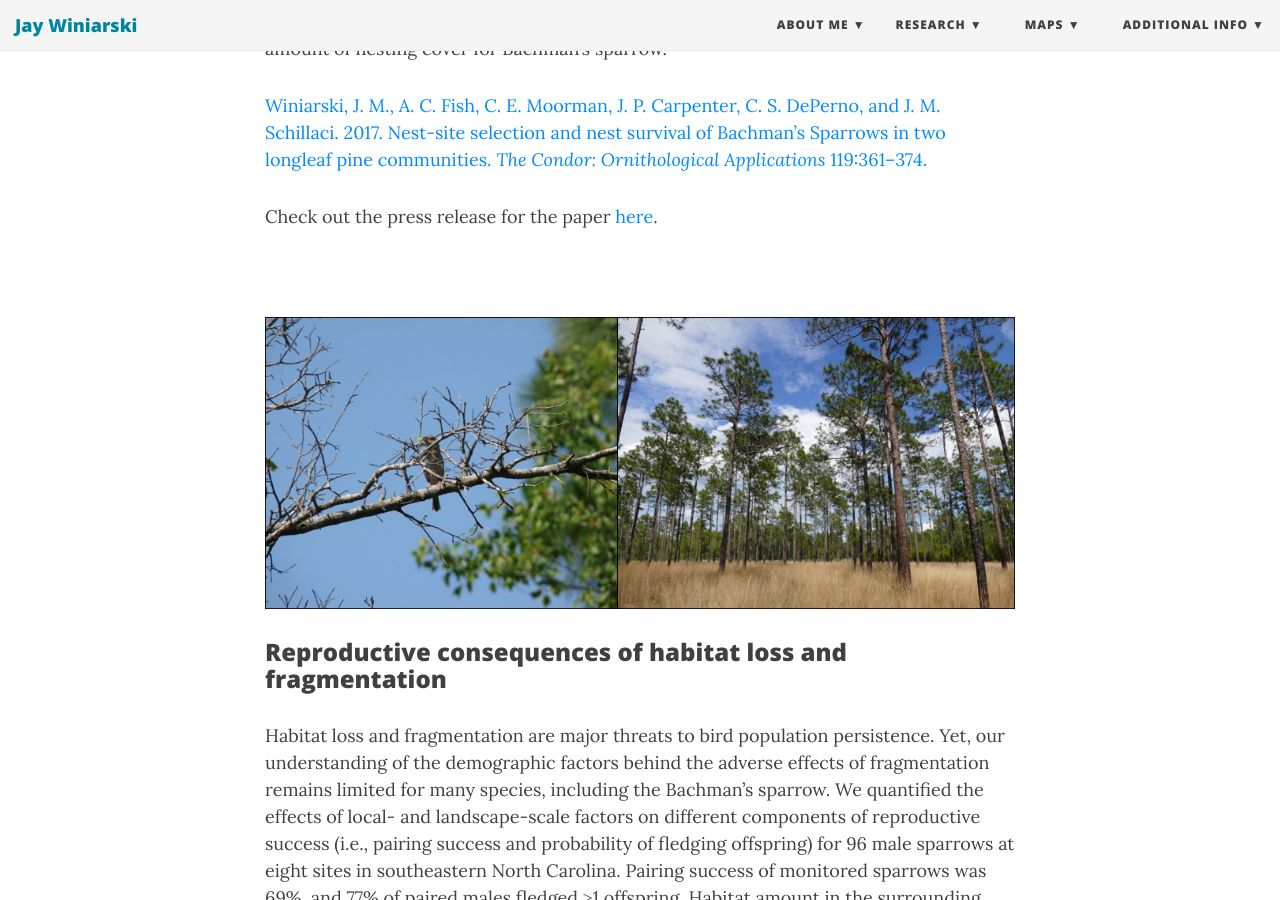
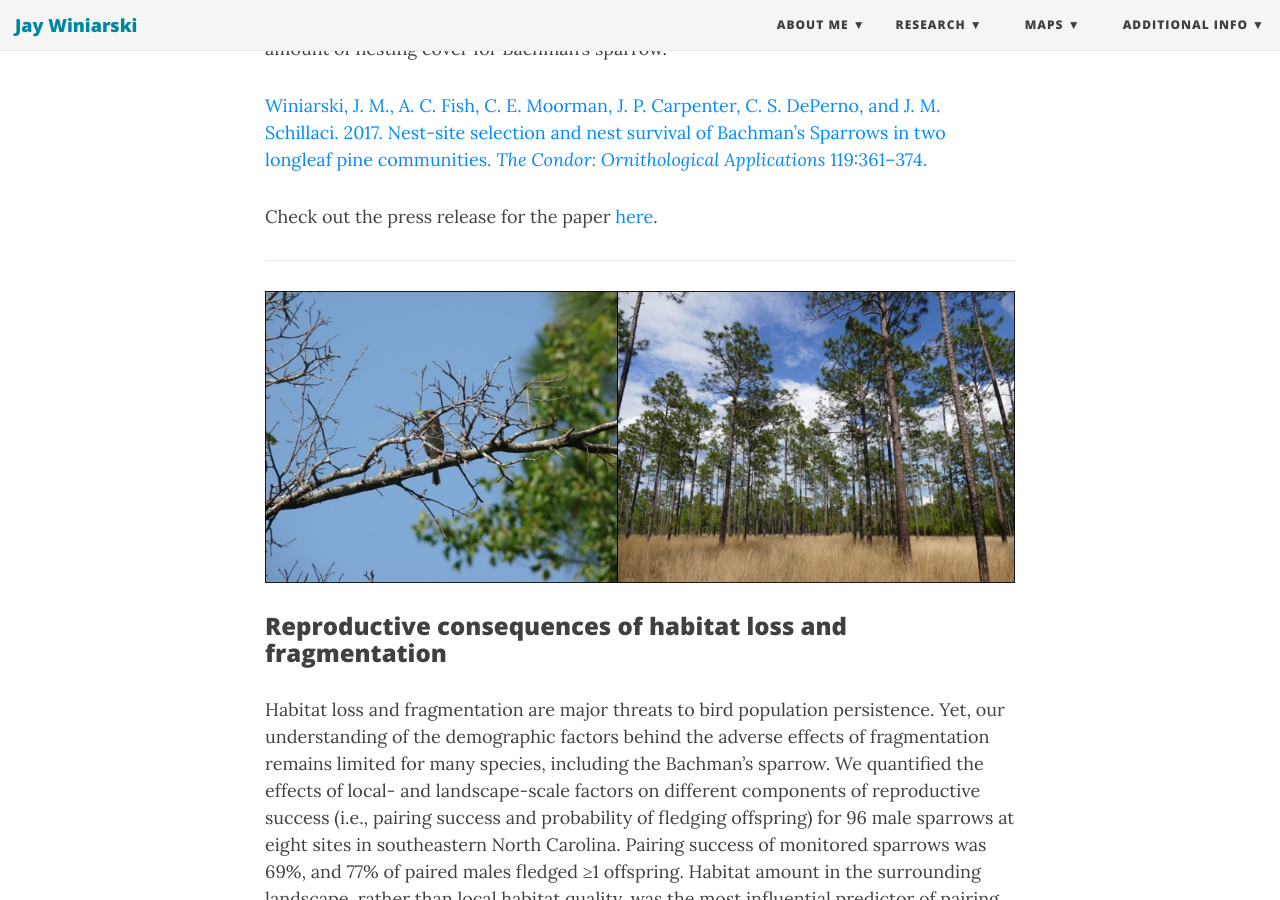
Before and after one commit to jaymwin/jaymwin.github.io, a Jekyll site: the page built from bacs_project.md, in a window 1280 px wide and 900 px high, scrolled down 1547 px. Built offline with Jekyll 4.4.1, drawn with Linux system fonts in a browser that asks for light colours; nearby versions of some CDN libraries.

Commit message:
Update bacs_project.md

```diff
--- a/bacs_project.md
+++ b/bacs_project.md
@@ -18,7 +18,7 @@
 
 Check out the press release for the paper [here](https://americanornithologypubsblog.org/2017/05/31/new-details-on-nest-preferences-of-a-declining-sparrow/).
 
-&nbsp;
+----------------------------------------------------------------------------------------------------------------------------------
 
 ![BACS photo](/img/pairing_success.jpg)
 
@@ -28,7 +28,7 @@
 
 [Winiarski, J. M., C. E. Moorman, J. P. Carpenter, and G. R. Hess. *Accepted*. Reproductive consequences of habitat fragmentation for a declining resident bird of the longleaf pine ecosystem. *Ecosphere*.](https://github.com/jaymwin/jaymwin.github.io/blob/master/pdfs/Winiarski_et_al_2017_Condor.pdf)
 
-&nbsp;
+----------------------------------------------------------------------------------------------------------------------------------
 
 ![BACS tracking](/img/bacs_telemetry.jpg)
 
```
